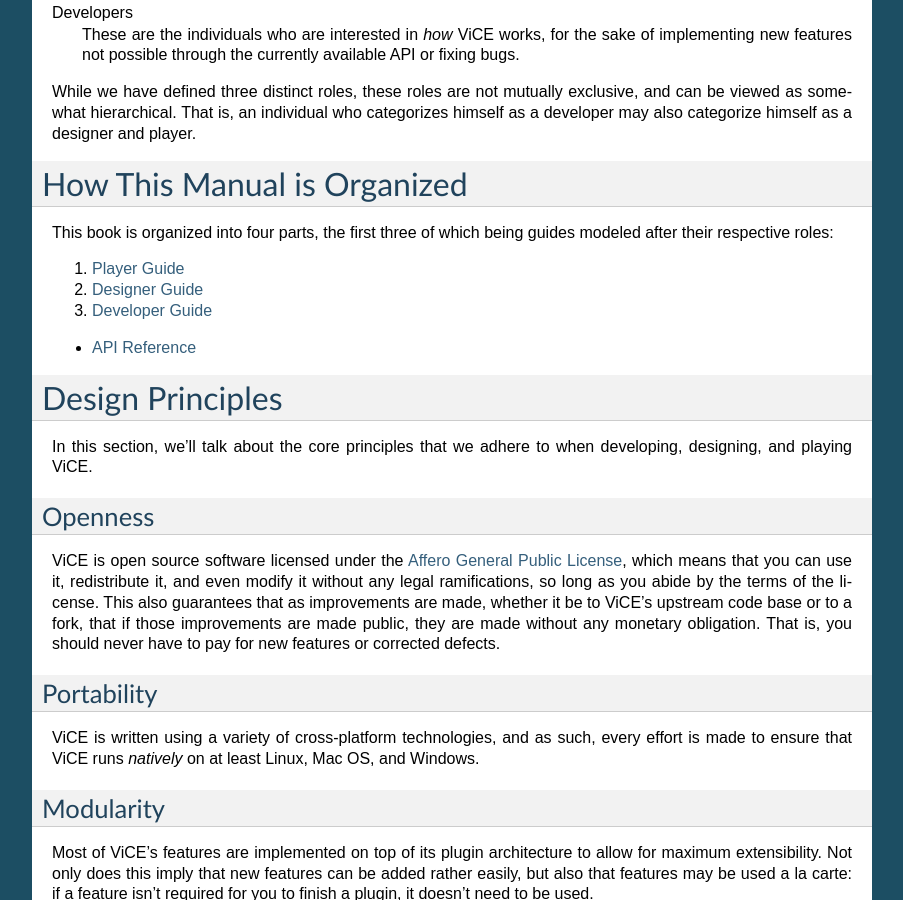
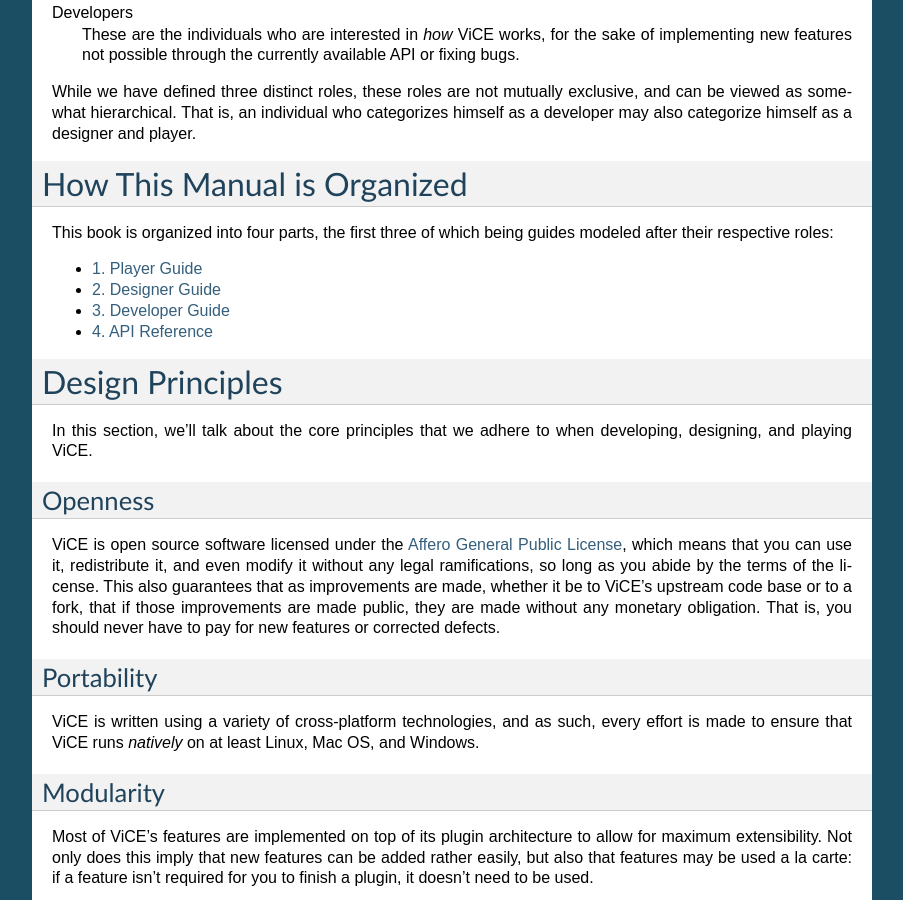
Before and after one commit to cnelsonsic/ViCE, a Sphinx documentation site: the page built from doc/source/index.rst, in a window 1280 px wide and 900 px high, scrolled down 532 px. Shown: the whole window, without its empty margins (198-1101 px from the left). Built offline with Sphinx 7.4.7, drawn with Linux system fonts in a browser that asks for light colours.

Commit message:
- changed maxdepth to see if that helps pdf output

```diff
--- a/doc/source/index.rst
+++ b/doc/source/index.rst
@@ -55,14 +47,14 @@
 This book is organized into four parts, the first three of which being guides
 modeled after their respective roles:
 
-#. :doc:`player_guide/player_index`
+.. toctree::
+    :numbered:
+    :maxdepth: 1
 
-#. :doc:`designer_guide/designer_index`
-
-#. :doc:`developer_guide/developer_index`
-
-* :doc:`api_reference`
-
+    player_guide/player_index
+    designer_guide/designer_index
+    developer_guide/developer_index
+    api_reference
 
 Design Principles
 =================
```
Also changed, not shown: other parts of doc/source/index.rst (+0 -8 lines).
